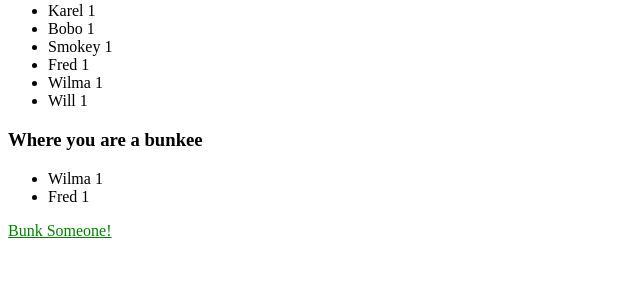
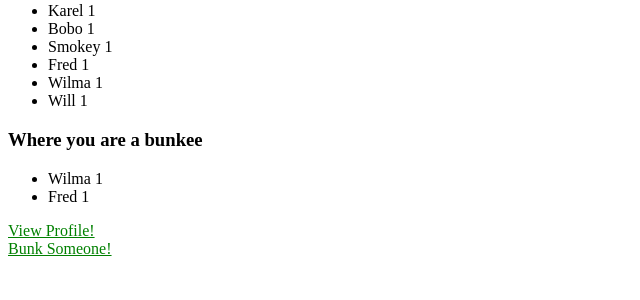
Before and after one commit to tarunkreddy/Jitterbunk, a Django app: page /bunker/stats/12/ in a window 1280 px wide. Shown: the part 263-563 px from the top of the page, without its empty margins (0-640 px from the left). Run offline with Django 3.2, Linux system fonts and the light colour scheme; data comes from the database, SQL or seed files in the repository.

Commit message:
stats working

```diff
--- a/bunker/templates/bunker/personal.html
+++ b/bunker/templates/bunker/personal.html
@@ -19,4 +19,6 @@
 {% else %}
     <p>{{personal_info.user}} has not bunked anyone yet.</p>
 {% endif %}
+<a href="{% url 'bunker:get-stats' personal_info.id %}">View Stats!</a>
+<br>
 <a href="{% url 'bunker:send-bunk' personal_info.id %}">Bunk Someone!</a>
--- a/bunker/templates/bunker/stats.html
+++ b/bunker/templates/bunker/stats.html
@@ -24,4 +24,6 @@
 {% else %}
     <p>{{personal_info.user}} has not bunked anyone yet.</p>
 {% endif %}
+<a href="{% url 'bunker:personal' personal_info.id %}">View Profile!</a>
+<br>
 <a href="{% url 'bunker:send-bunk' personal_info.id %}">Bunk Someone!</a>
```
Also changed, not shown: 3 other files.
